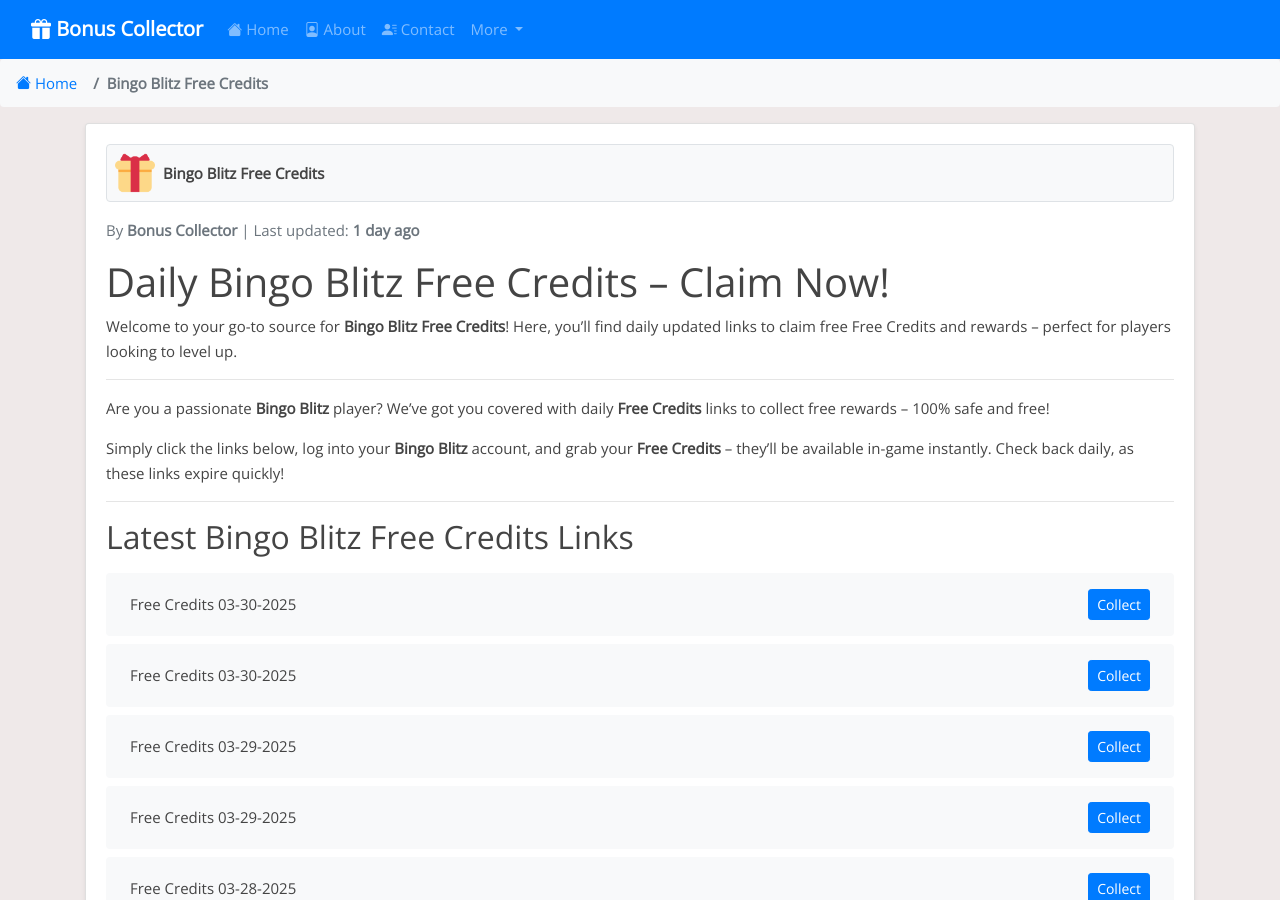
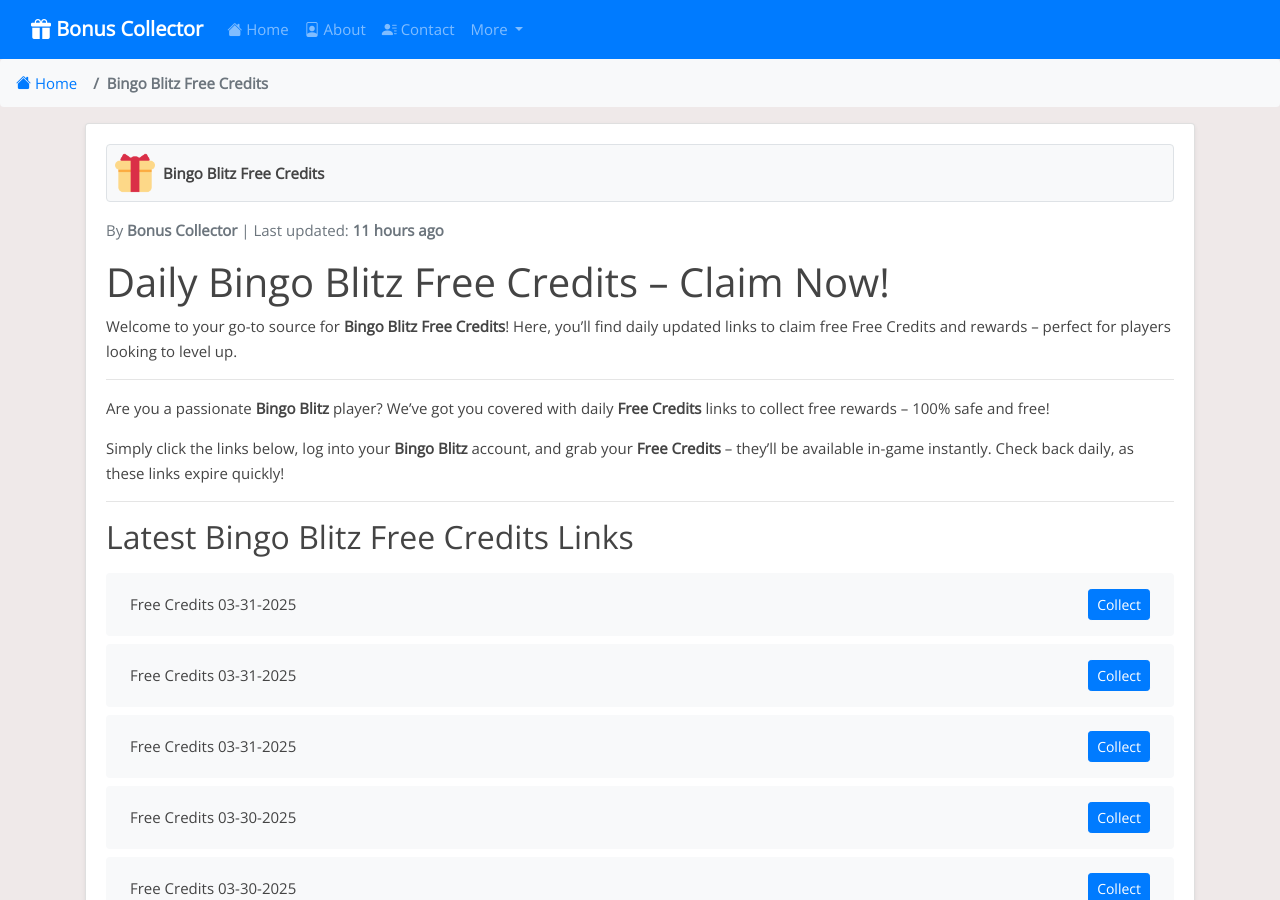
Before and after one commit to iamrohan99/bc-net, a Jekyll site: the page built from _posts/2024-06-30-bingo-blitz.md, in a window 1280 px wide and 900 px high. Built offline with Jekyll 4.4.1, drawn with Linux system fonts in a browser that asks for light colours; some of the changed text lies outside the part shown.

Commit message:
Update bingo-blitz reward links, content, and last modified date - 2025-03-31 17:22

```diff
--- a/_data/include_files.yml
+++ b/_data/include_files.yml
@@ -31,7 +31,7 @@ cashman-casino.html:
 pop-slots.html:
   last_modified: "2025-03-31T14:25:18Z"
 bingo-blitz.html:
-  last_modified: "2025-03-30T19:18:31Z"
+  last_modified: "2025-03-31T17:22:16Z"
 willy-wonka.html:
   last_modified: "2025-03-30T04:30:14Z"
 huuuge-casino.html:
--- a/_includes/bingo-blitz.html
+++ b/_includes/bingo-blitz.html
@@ -1,4 +1,16 @@
 <ul class="list-group mt-3 mb-4">
+  <li class="list-group-item d-flex justify-content-between align-items-center">
+    <span>Free Credits 03-31-2025</span>
+    <a href="https://d10x.co/BingoBlitz/pKiyb" class="btn btn-primary btn-sm">Collect</a>
+  </li>
+  <li class="list-group-item d-flex justify-content-between align-items-center">
+    <span>Free Credits 03-31-2025</span>
+    <a href="https://d10x.co/BingoBlitz/T1MM0" class="btn btn-primary btn-sm">Collect</a>
+  </li>
+  <li class="list-group-item d-flex justify-content-between align-items-center">
+    <span>Free Credits 03-31-2025</span>
+    <a href="https://d10x.co/BingoBlitz/6IaUQ" class="btn btn-primary btn-sm">Collect</a>
+  </li>
   <li class="list-group-item d-flex justify-content-between align-items-center">
     <span>Free Credits 03-30-2025</span>
     <a href="https://d10x.co/BingoBlitz/9CrVC" class="btn btn-primary btn-sm">Collect</a>
@@ -387,16 +399,4 @@
     <span>Free Credits 02-20-2025</span>
     <a href="https://bingo-app-dsa.playtika.com/bingo2-v2-bingoblitz/incentive/?incentive=fc9d66eb7efd08b772f167de26403b193b7157b67fdc70dfc96fcaae79a7758d&desktop=fb&scene=popup&asset=inbox.PopupGiftCenter&originId=45798&gameref=IG+20.02.2025&fbclid=PAZXh0bgNhZW0CMTEAAaaN-mWDj418ynPhMZEWtBWWSyg9ShvCwYm1NnIlUE2CTEfVMtZ1tKppgak_aem_8yjkNmBkxzjIb5kI1Reitg." class="btn btn-primary btn-sm">Collect</a>
   </li>
-  <li class="list-group-item d-flex justify-content-between align-items-center">
-    <span>Free Credits 02-20-2025</span>
-    <a href="https://bingo-app-dsa.playtika.com/bingo2-v2-bingoblitz/incentive/?incentive=2c29cabbce6a2ddf487a539730b48a3c638168e0ee3f55f49b735902f9d1aff5&desktop=fb&scene=popup&asset=inbox.PopupGiftCenter&originId=45917&gameref=FBS_200325" class="btn btn-primary btn-sm">Collect</a>
-  </li>
-  <li class="list-group-item d-flex justify-content-between align-items-center">
-    <span>Free Credits 02-19-2025</span>
-    <a href="https://d10x.co/BingoBlitz/JrV8A" class="btn btn-primary btn-sm">Collect</a>
-  </li>
-  <li class="list-group-item d-flex justify-content-between align-items-center">
-    <span>Free Credits 02-19-2025</span>
-    <a href="https://bingo-app-dsa.playtika.com/bingo2-v2-bingoblitz/incentive/?incentive=e1b56ee60fc01dcab41f9acb890247315bc18178b8f0e6f15b8eac8aa4b24a7c&desktop=fb&scene=popup&asset=inbox.PopupGiftCenter&originId=45916&gameref=FBS_190225" class="btn btn-primary btn-sm">Collect</a>
-  </li>
 </ul>
```
Also changed, not shown: links-json/bingo-blitz.json (+12 -12 lines).
